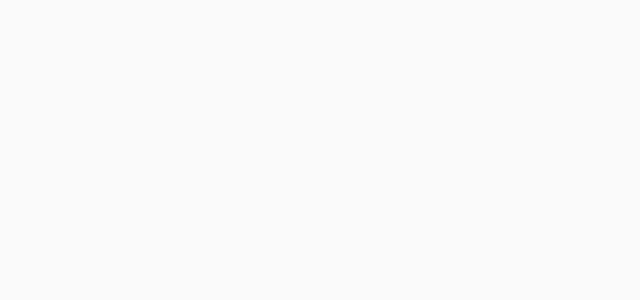
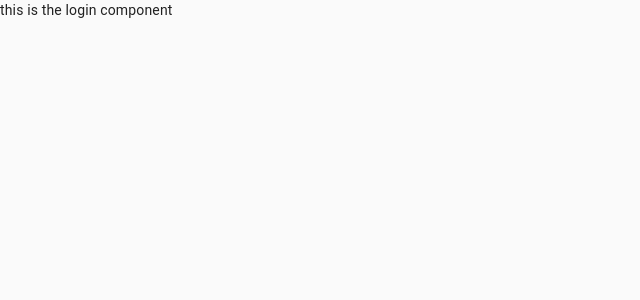
Before and after one commit to oparin10/AtlasCode-Olympus-Ares, a React (Create React App) app: page /admin/login in a window 1280 px wide. Shown: the top 300 px of the page, without its empty margins (0-640 px from the left). Built offline with nearby package versions, Linux system fonts and the light colour scheme.

Commit message:
Fixed a bug that prevented login component from being rendered

```diff
--- a/src/components/App/RouterCore/index.tsx
+++ b/src/components/App/RouterCore/index.tsx
@@ -33,13 +33,13 @@ const RouterCore = ({
 
   return (
     <Router>
-      {/* <PrivateRoute
+      <PrivateRoute
         isAuth={testAuth}
-        component={Login}
+        component={"login"}
         path={"/admin/login"}
         basePath={basePath}
         startingPath={startingPath}
-      ></PrivateRoute> */}
+      ></PrivateRoute>
 
       {routes.map((routerItem: AdminItem, index: number) => {
         return (
--- a/src/dictionaries/index.tsx
+++ b/src/dictionaries/index.tsx
@@ -17,6 +17,7 @@ import {
   Apps,
   AttachMoney,
 } from "@material-ui/icons";
+import Login from "../components/App/Login";
 import ImageWidget from "../components/Widgets/ImageWidget";
 import MarkdownWidget from "../components/Widgets/MarkdownWidget";
 import StringWidget from "../components/Widgets/StringWidget";
@@ -49,4 +50,5 @@ export const WidgetDictonary: Record<WidgetsTypes, JSX.Element | React.FC> = {
   markdown: MarkdownWidget,
   string: StringWidget,
   text: TextWidget,
+  login: Login,
 };
--- a/src/types/index.ts
+++ b/src/types/index.ts
@@ -15,7 +15,7 @@ export interface AdminItem {
   icon: IconTypes;
 }
 
-export type WidgetsTypes = "string" | "image" | "markdown" | "text";
+export type WidgetsTypes = "string" | "image" | "markdown" | "text" | "login";
 export type IconTypes =
   | "AttachMoney"
   | "AccountBalance"
```
